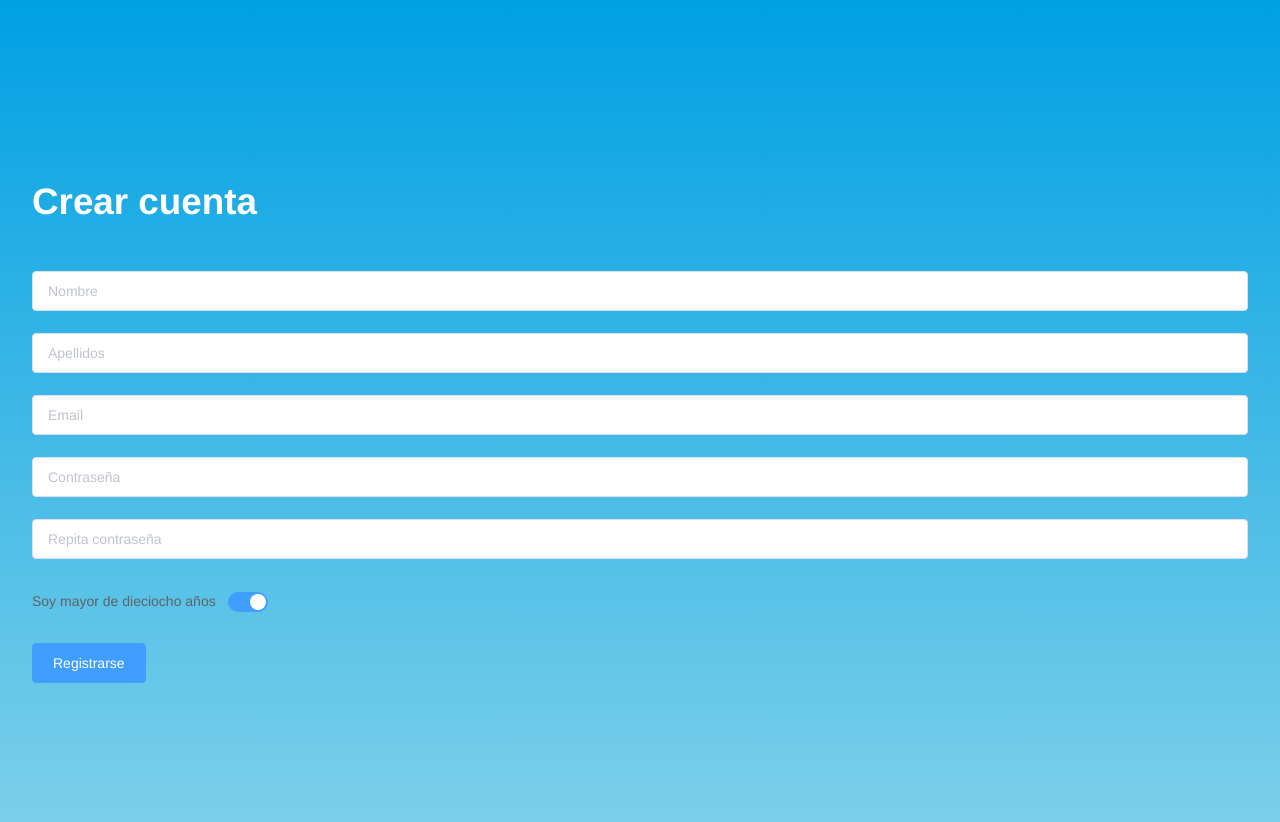
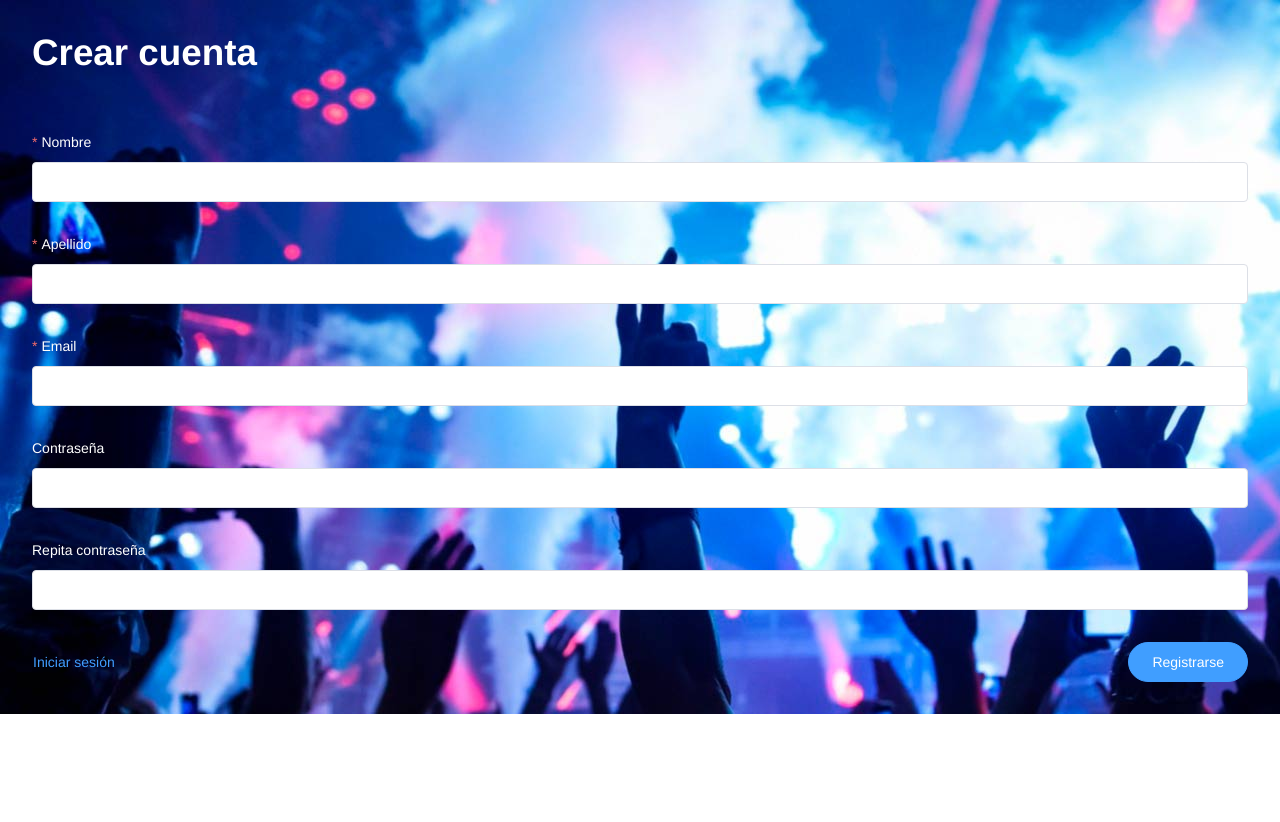
Before and after one commit to Bmargon/EVMO-Front, a Vue app: page /signup in a window 1280 px wide. Shown: the top 822 px of the page. After the commit the page ends 800 px from the top, so only its background shows below. Built offline with nearby package versions, Linux system fonts and the light colour scheme.

Commit message:
formulario registro funcionando

```diff
--- a/src/components/SignForm.vue
+++ b/src/components/SignForm.vue
@@ -1,19 +1,20 @@
 <template lang="pug">
-  div.form
-    el-form(:model="form.form" :rules="rules" ref="form" )
-      el-form-item(prop="name")
-        el-input(v-model="form.name" placeholder="Nombre")
-      el-form-item(prop="surname")
-        el-input(v-model="form.surname" placeholder="Apellidos")
-      el-form-item(prop="email")
-        el-input( v-model="form.email" placeholder="Email")
-      el-form-item(prop="password")
-        el-input(type="password" v-model="form.password" placeholder="Contraseña")
-      el-form-item(prop="password2")
-        el-input(type="password" v-model="form.password2"  placeholder="Repita contraseña")
-      el-form-item(prop="ageVerification" label="Soy mayor de dieciocho años")
-        el-switch(v-model="form.ageVerification" )
-      el-button(type="primary" @click="submitForm('form')") Registrarse
+  .form
+    el-form(:model="form" ref="form" :rules="rules")
+      el-form-item( prop="name" label="Nombre")
+        el-input(v-model="form.name")
+      el-form-item( prop="surname" label="Apellido")
+        el-input(v-model="form.surname")
+      el-form-item( prop="email" label="Email")
+        el-input(v-model="form.email")
+      el-form-item( prop="password" label="Contraseña")
+        el-input(type="password" v-model="form.password" )
+      el-form-item( prop="password2" label="Repita contraseña")
+        el-input(type="password" v-model="form.password2")
+      .form__buttons
+        el-button(type="text" @click.native.prevent="signIn") Iniciar sesión
+        el-button(type="primary" round @click="submitForm") Registrarse
+
 </template>
 <script>
 export default {
@@ -32,7 +33,7 @@ export default {
     var validatePass2 = (rule, value, callback) => {
       if (value === '') {
         callback(new Error('Porfavor, repita la contraseña'))
-      } else if (value !== this.form.password2) {
+      } else if (value !== this.form.password) {
         callback(new Error('Las contraseñas no coinciden'))
       } else {
         callback()
@@ -78,10 +79,27 @@ export default {
           return false
         }
       })
+    },
+    signIn () {
+      this.$router.push({ name: 'home' })
     }
   }
 }
 </script>
 
 <style lang="scss" scoped>
+.form {
+  display: flex;
+  flex-direction: column;
+  justify-content: space-between;
+  &__buttons {
+    display: flex;
+    justify-content: space-between;
+    margin-top: $--standart-separator;
+  }
+}
+
+/deep/.el-form-item__label {
+  color: $--white;
+}
 </style>
--- a/src/router/index.js
+++ b/src/router/index.js
@@ -4,7 +4,6 @@ import VueRouter from 'vue-router'
 // Components
 // // //
 import Dashboard from '@/views/Dashboard'
-import SignIn from '@/views/sign/SignIn'
 import SignUp from '@/views/sign/SignUp'
 // // //
 Vue.use(VueRouter)
@@ -14,7 +13,6 @@ Vue.use(VueRouter)
 // // //
 const routes = [
   { path: '/dashboard', name: 'home', component: Dashboard },
-  { path: '/signin', name: 'signin', component: SignIn },
   { path: '/signup', name: 'signup', component: SignUp },
   // // //
   { path: '**', component: Dashboard }
--- a/src/views/sign/SignUp.vue
+++ b/src/views/sign/SignUp.vue
@@ -18,7 +18,8 @@ export default {
   flex-direction: column;
   justify-content: center;
   padding: $--standart-separator;
-  @include gradienBlueBackground;
+  background-image: url('../../assets/img/party-smoke.jpg');
+  height: 100%;
   &__title {
     @include title1($--white);
     margin-bottom: $--standart-content;
```
Also changed, not shown: src/eventbus.js (added).
